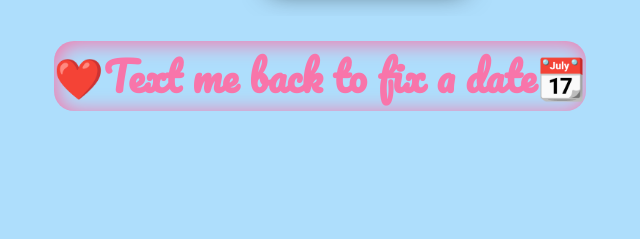
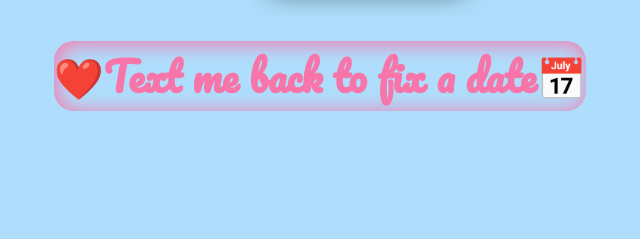
Before and after one commit to niwhsam31/Requesting-, a plain HTML site: page index.html in a window 1280 px wide. Both pictures are taken after a click on the button "Yes". Shown: the part 528-767 px from the top of the page, 320-960 px from the left. Drawn offline with Linux system fonts and the light colour scheme; a web font is replaced by a local one.

Commit message:
Update index.html

```diff
--- a/index.html
+++ b/index.html
@@ -34,7 +34,7 @@
 <button class="no_bt">No</button>
 
 <div class="after_yes">
-  <h1 class="after_yes_text">❤️Text me back to fix a date📆 </h1>
+  <h1 class="after_yes_text">❤️Text me back to fix a date📅 </h1>
 </div>
 
 <h1 class="credit_text">Made with ❤️ by Ashwin</h1>
```
